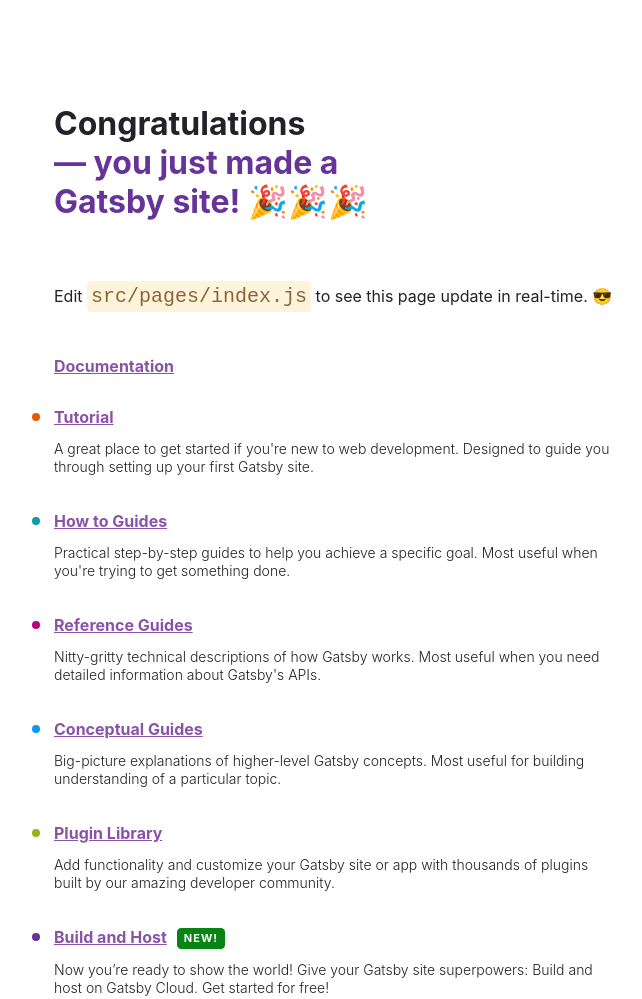
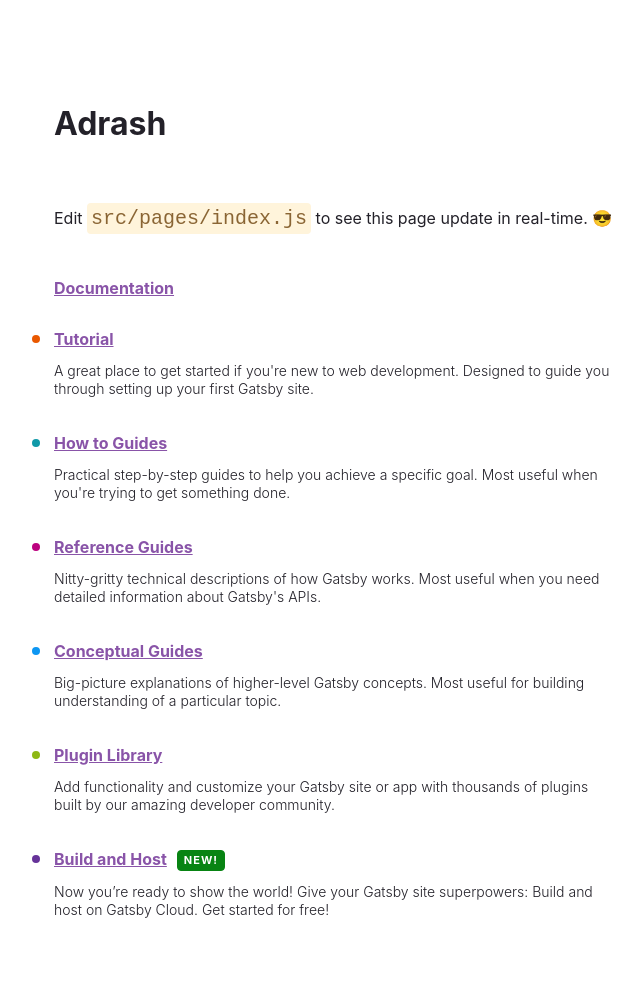
Before and after one commit to nathnael/adrash_gatsby, a Gatsby site: page / in a window 1280 px wide. Shown: the top 999 px of the page, without its empty margins (50-692 px from the left). Built offline with nearby package versions, Linux system fonts and the light colour scheme; Gatsby itself is replaced by a stand-in of ours.

Commit message:
First commit

```diff
--- a/src/pages/index.js
+++ b/src/pages/index.js
@@ -131,12 +131,7 @@
     <main style={pageStyles}>
       <title>Home Page</title>
       <h1 style={headingStyles}>
-        Congratulations
-        <br />
-        <span style={headingAccentStyles}>— you just made a Gatsby site! </span>
-        <span role="img" aria-label="Party popper emojis">
-          🎉🎉🎉
-        </span>
+        Adrash
       </h1>
       <p style={paragraphStyles}>
         Edit <code style={codeStyles}>src/pages/index.js</code> to see this page
```
